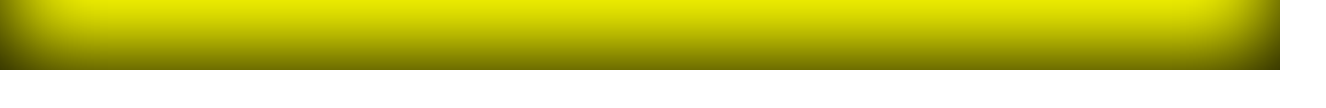
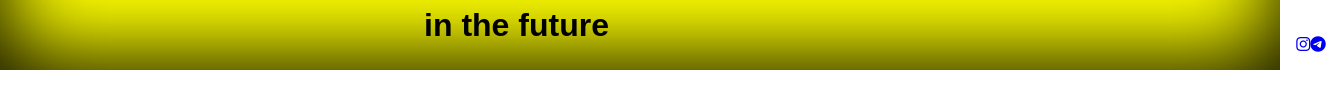
Before and after one commit to Svyatogub/TaZaSho2, a plain HTML site: page index.html in a window 1280 px wide. Shown: the part 230-338 px from the top of the page, 1326 px wide, since content can reach past the window. Drawn offline with Linux system fonts and the light colour scheme.

Commit message:
added icons

```diff
--- a/index.html
+++ b/index.html
@@ -6,11 +6,16 @@
     <meta name="viewport" content="width=device-width, initial-scale=1.0">
     <title>kyll</title>
     <link rel="stylesheet" href="./styles.css">
+    <script src="https://kit.fontawesome.com/25da4b1195.js" crossorigin="anonymous"></script>
 </head>
 <body>
     <div class="topper">
         <img class="topperimg" src="./images/50.png" alt="top50">
         <h1 class="toppertxt"> <span style="font-size: 50px;"> Top 50 Tracks By Svyatogub!</span> <br>there will be 100 in the future</h1>
+        <ul class="toppericons">
+            <li><a href="https://www.instagram.com/svyatogubzemlyanichkeen/"><i class="fab fa-instagram"></i></a></li>
+            <li><a href="https://t.me/svyatogub"><i class="fa fa-telegram" aria-hidden="true"></i></a></li>
+        </ul>
     </div>
 
     <script src="main.js">
--- a/styles.css
+++ b/styles.css
@@ -19,3 +19,11 @@ body {
 .topperimg {
     width: 300px;
 }
+.toppericons {
+    display: flex;
+    align-items: flex-end;
+    justify-content: flex-end;
+    margin-left: 600px;
+    margin-top: 250px;
+    list-style: none;
+}
```
